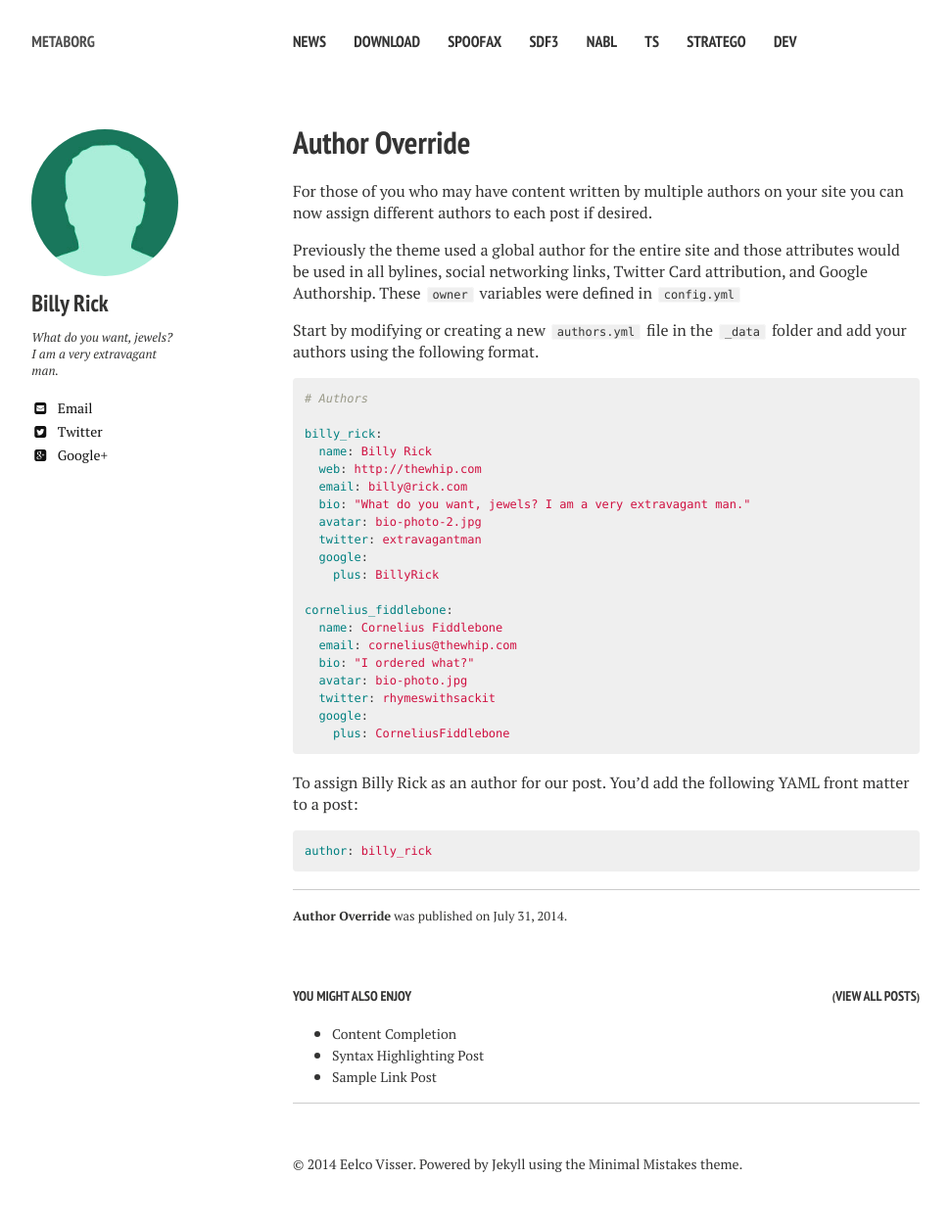
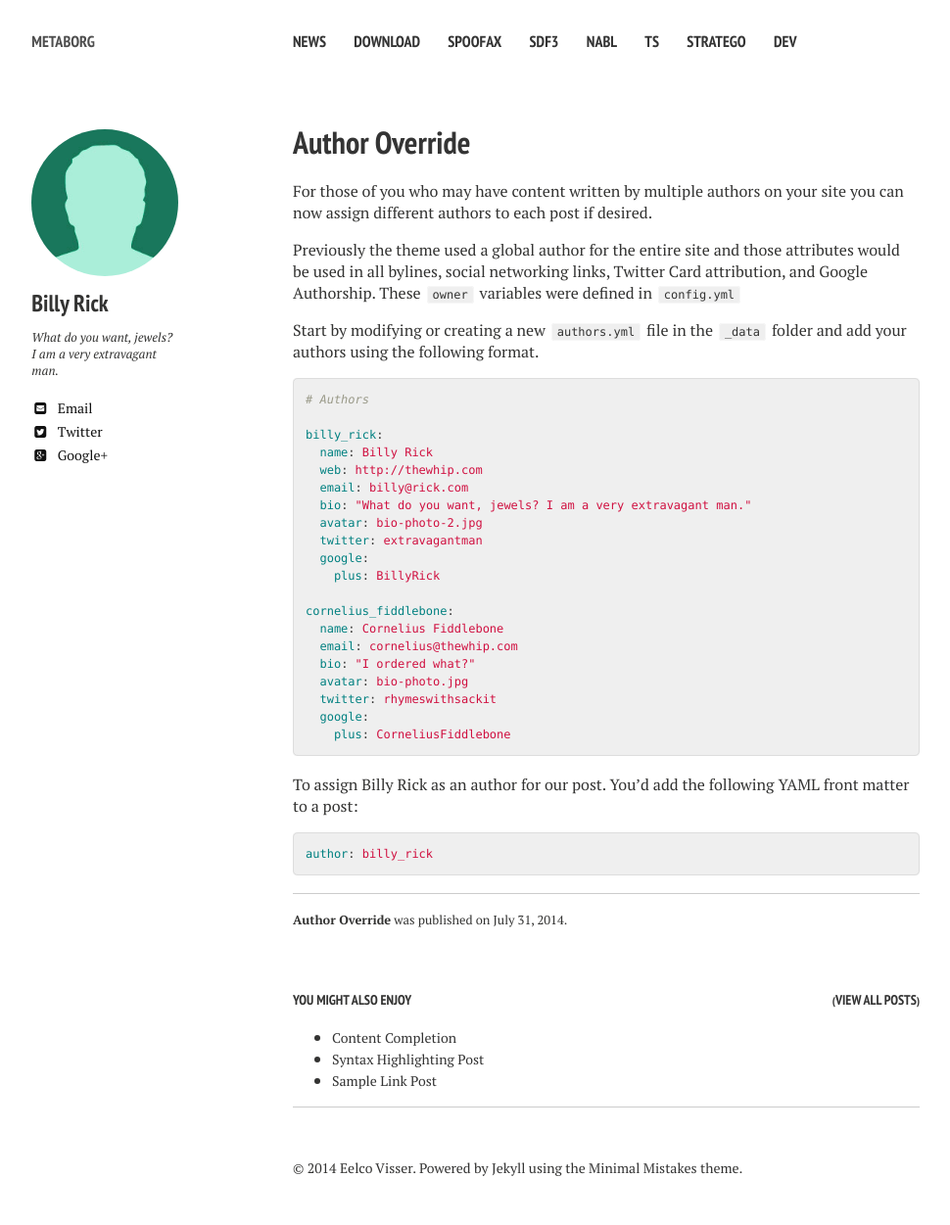
Before and after one commit to MartijnDwars/metaborg.github.io, a Jekyll site: the page built from _posts/2014-07-31-author-override.md, in a window 1280 px wide. Shown: the whole page at 98% size, without its empty margins (21-991 px from the left). Built offline with Jekyll 4.4.1, drawn with Linux system fonts in a browser that asks for light colours; nearby versions of some CDN libraries.

Commit message:
background color for code blocks

```diff
--- a/_sass/typography.scss
+++ b/_sass/typography.scss
@@ -133,7 +133,7 @@
 		line-height: 1.5;
 		white-space: nowrap;
 		margin: 0 2px;
-		padding: 0 5px;
+		padding: 1px 5px;
 		border: 1px solid lighten($black, 90);
 		background-color: #efefef;
 		@include rounded(3px);
@@ -143,4 +143,8 @@
 	@include font-rem(12);
 	line-height: 1.5;
 	overflow-x: auto;
+  background-color: #efefef;
+  padding: 1em;
+  @include rounded(5px);
+  border : 1px solid #ddd;
 }
```
